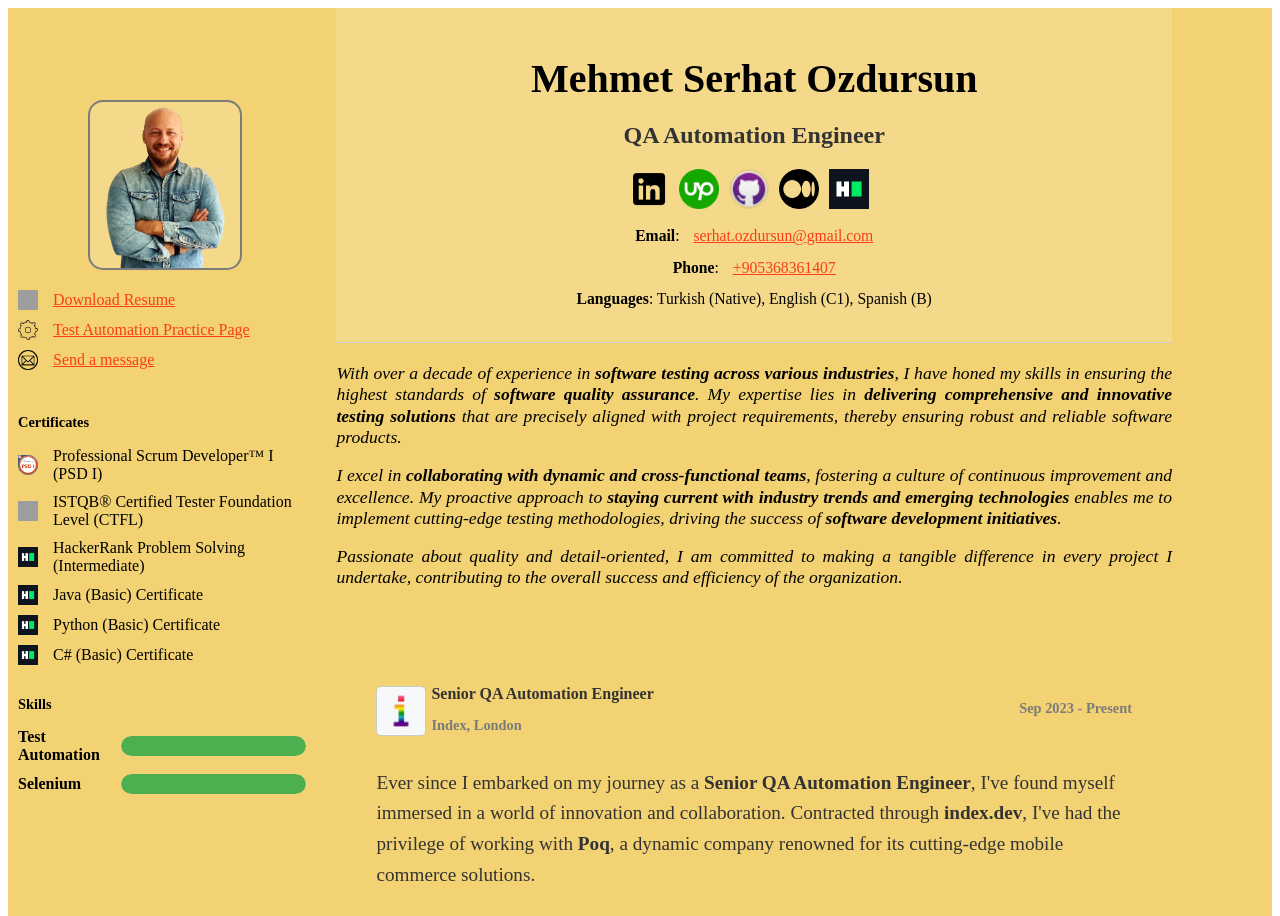
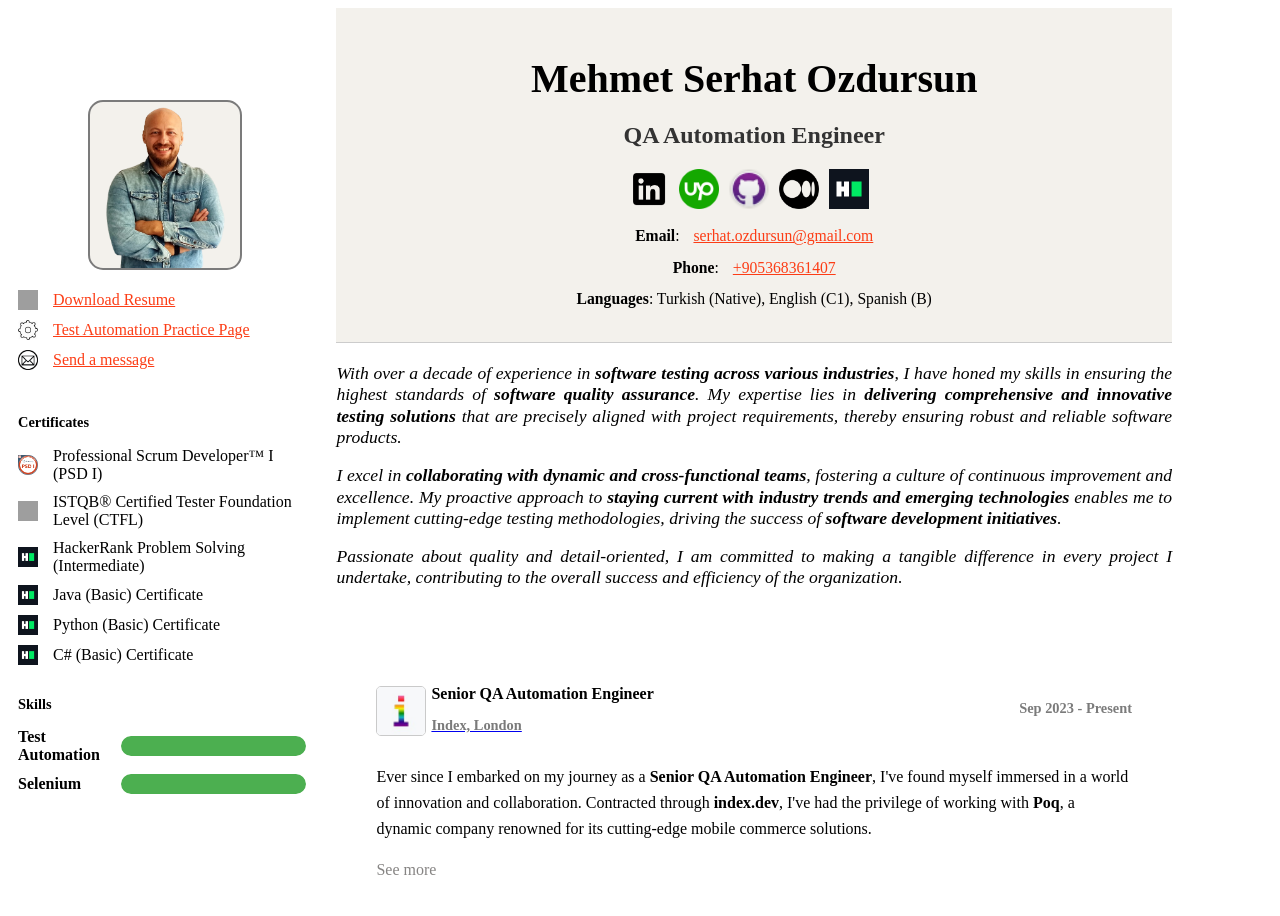
Before and after one commit to serhatozdursun/resume, a Next.js app: page / in a window 1280 px wide. Shown: the top 916 px of the page. Built offline with nearby package versions, Linux system fonts and the light colour scheme; grey boxes are pictures that could not be loaded.

Commit message:
change deploy.yml

```diff
--- a/components/ExperiencesComponents.tsx
+++ b/components/ExperiencesComponents.tsx
@@ -36,7 +36,7 @@ const experiences: Experience[] = [
         companyLogo: '/payflow_es_logo.jpeg',
         companyWebsite: 'https://www.payflow.es/',
         dateRange: 'Feb 2022 - Sep 2023',
-        description:  `
+        description: `
             <p>Initially worked for HUBUC, where I <strong>successfully resolved</strong> issues in an outdated Golang-based test automation project.</p>
             <p>I <strong>spearheaded</strong> the development of a new test automation project using Java, resulting in a regression suite running periodically on Jenkins with a custom job.</p>
             <p>I <strong>defined and implemented</strong> a sanity test suite for developers to run locally, improving overall testing efficiency.</p>
@@ -107,12 +107,12 @@ const experiences: Experience[] = [
 ];
 
 
-
 const ExperienceList: React.FC = () => {
     return (
         <ExperienceContainer>
             {experiences.map((experience, index) => (
-                <ExperienceItem className="experience" key={index} id={`${experience.company.replace(/[\s,._]+/g, '_').toLowerCase()}_${experience.title.replace(/[\s,._]+/g, '_').toLowerCase()}`}>
+                <ExperienceItem className="experience" key={index}
+                                id={`${experience.company.replace(/[\s,._]+/g, '_').toLowerCase()}_${experience.title.replace(/[\s,._]+/g, '_').toLowerCase()}`}>
                     <Experience
                         title={experience.title}
                         description={experience.description}
@@ -127,25 +127,30 @@ const ExperienceList: React.FC = () => {
     );
 };
 
-const Experience: React.FC<Experience> = ({ title, description, company, dateRange, companyLogo, companyWebsite }) => {
+const Experience: React.FC<Experience> = ({title, description, company, dateRange, companyLogo, companyWebsite}) => {
     const [showFullDescription, setShowFullDescription] = useState(false);
 
     const toggleDescription = () => {
         setShowFullDescription(!showFullDescription);
     };
-    const lastIndex:number = description.indexOf('</p>', 200);
+    const lastIndex: number = description.indexOf('</p>', 200);
     const descriptionToShow = showFullDescription ? description : description.slice(0, lastIndex);
 
     return (
         <ExperienceItem>
             <ExperienceHeader onClick={toggleDescription} className="experience-header">
-                <div style={{ display: 'flex', alignItems: 'center' }}>
+                <div style={{display: 'flex', alignItems: 'center'}}>
                     <a href={companyWebsite} target="_blank" rel="noopener noreferrer" className="companyWebsite">
-                        <CompanyLogo src={companyLogo} alt={`${company} logo`} className="companyLogo" />
+                        <CompanyLogo src={companyLogo} alt={`${company} logo`} className="companyLogo"/>
                     </a>
                     <div>
-                        <ExperienceTitle className="experienceTitle" id={title.replace(/[\s,._]+/g, '_').toLowerCase()}>{title}</ExperienceTitle>
-                        <ExperienceCompany id={company.replace(/[\s,._]+/g, '_').toLowerCase()}>{company}</ExperienceCompany>
+                        <ExperienceTitle className="experienceTitle"
+                                         id={title.replace(/[\s,._]+/g, '_').toLowerCase()}>{title}</ExperienceTitle>
+                        <a href={companyWebsite} target="_blank" rel="noopener noreferrer" className="companyWebsite">
+                            <ExperienceCompany
+                                id={company.replace(/[\s,._]+/g, '_').toLowerCase()}>{company}</ExperienceCompany>
+                        </a>
+
                     </div>
                 </div>
                 <ExperienceDateRange className="experience-date-range">{dateRange}</ExperienceDateRange>
--- a/components/PracticePageStyl.tsx
+++ b/components/PracticePageStyl.tsx
@@ -4,13 +4,11 @@ const Container = styled.div`
     display: flex;
     gap: 20px;
     padding: 20px;
-    background-color: #f3fafd;
 `;
 
 const Header = styled.header`
     position: sticky;
     top: 0;
-    background-color: #f3fafd;
     padding: 20px;
     z-index: 1000;
     width: 100%;
--- a/components/StyledComponents.tsx
+++ b/components/StyledComponents.tsx
@@ -1,5 +1,11 @@
 import styled from 'styled-components';
 import Link from "next/link";
+
+import { ThemeType } from './theme';
+
+declare module 'styled-components' {
+    export interface DefaultTheme extends ThemeType {}
+}
 
 interface SkillLevelFillProps {
     $level: number; // Define the custom prop $level
@@ -9,7 +15,6 @@ const Container = styled.div`
     display: flex;
     max-width: 100%;
     margin: 0;
-    background-color: #f2d273;
 
     @media (max-width: 768px) {
         flex-direction: column;
@@ -24,7 +29,7 @@ const LeftColumn = styled.div`
     display: flex;
     flex-direction: column;
     align-items: stretch;
-    background-color: #f2d273;
+
     position: sticky;
     top: 80px; /* Adjust as necessary */
 
@@ -52,7 +57,7 @@ const Header = styled.header`
     margin-bottom: 20px;
     position: sticky; /* Set the header to be sticky */
     top: 0; /* Stick it to the top of the viewport */
-    background-color: #f4d98b;
+    background-color: ${(props) => props.theme.colors.secondary};
     z-index: 1000; /* Ensure it's above other content */
     padding: 20px; /* Adjust padding as necessary */
     border-bottom: 1px solid #ccc; /* Optional: Add a border at the bottom */
@@ -110,7 +115,7 @@ const Image = styled.img`
     border: 2px solid #7B7B7B;
     object-fit: cover;
     margin-left: 80px;
-    background-color: #f4d98b;
+    background-color: ${(props) => props.theme.colors.secondary};
 
     @media (max-width: 768px) {
         width: 100px;
@@ -159,7 +164,7 @@ const Info = styled.p`
 const SkillsContainer = styled.div`
     margin-right: 0;
     margin-left: 10px;
-    background-color: #f2d273;
+
 `;
 
 const Skill = styled.div`
@@ -181,7 +186,7 @@ const SkillName = styled.span`
 const SkillLevel = styled.div`
     width: 200px;
     height: 20px;
-    background-color: #f4da8a;
+    background-color: #bae0ba;
     border-radius: 10px;
     overflow: hidden;
 
@@ -247,11 +252,16 @@ const ExperienceTitle = styled.h3`
     font-family: "Times New Roman", Times, serif;
     text-align: left;
     font-size: 1em;
-    color: #333;
+    color: ${(props) => props.theme.colors.text};
     margin-bottom: 5px;
 
     @media (max-width: 768px) {
         font-size: 0.6em; /* Adjust the font size for smaller screens */
+    }
+
+    a {
+        color: inherit; /* Inherit color from the parent */
+        text-decoration: none; /* Remove underline from anchor tag */
     }
 `;
 
@@ -281,8 +291,8 @@ const ExperienceDateRange = styled.h3`
 const ExperienceContent = styled.div`
     font-family: "Times New Roman", Times, serif;
     text-align: left;
-    font-size: 1.2em;
-    color: #333;
+    font-size: 1em;
+    color: ${(props) => props.theme.colors.text};
     line-height: 1.6;
     @media (max-width: 768px) {
         font-size: 0.9em; /* Adjust the font size for smaller screens */
@@ -386,7 +396,7 @@ const ContactFormStyle = styled.form`
     flex-direction: column;
     gap: 1rem;
     padding: 1rem;
-    background-color:  #f2d273;
+    background-color:  ${(props) => props.theme.colors.primary}
     border-radius: 8px;
     box-shadow: 0 4px 8px rgba(0, 0, 0, 0.1);
     max-width: 600px;
--- /dev/null
+++ b/components/theme.tsx
@@ -0,0 +1,20 @@
+// theme.ts
+export const theme = {
+    colors: {
+        primary: '#F5F5F5', // Main color
+        secondary: '#F3F1EC', // Example secondary color
+        background: '#ffffff', // Background color
+        text: '#000000', // Text color
+    },
+    spacing: {
+        small: '8px',
+        medium: '16px',
+        large: '24px',
+    },
+    breakpoints: {
+        mobile: '768px',
+    },
+};
+
+// Define the theme's TypeScript type
+export type ThemeType = typeof theme;
```
Also changed, not shown: pages/index.tsx (+10 -2 lines), pages/practice.tsx (+18 -8 lines).
